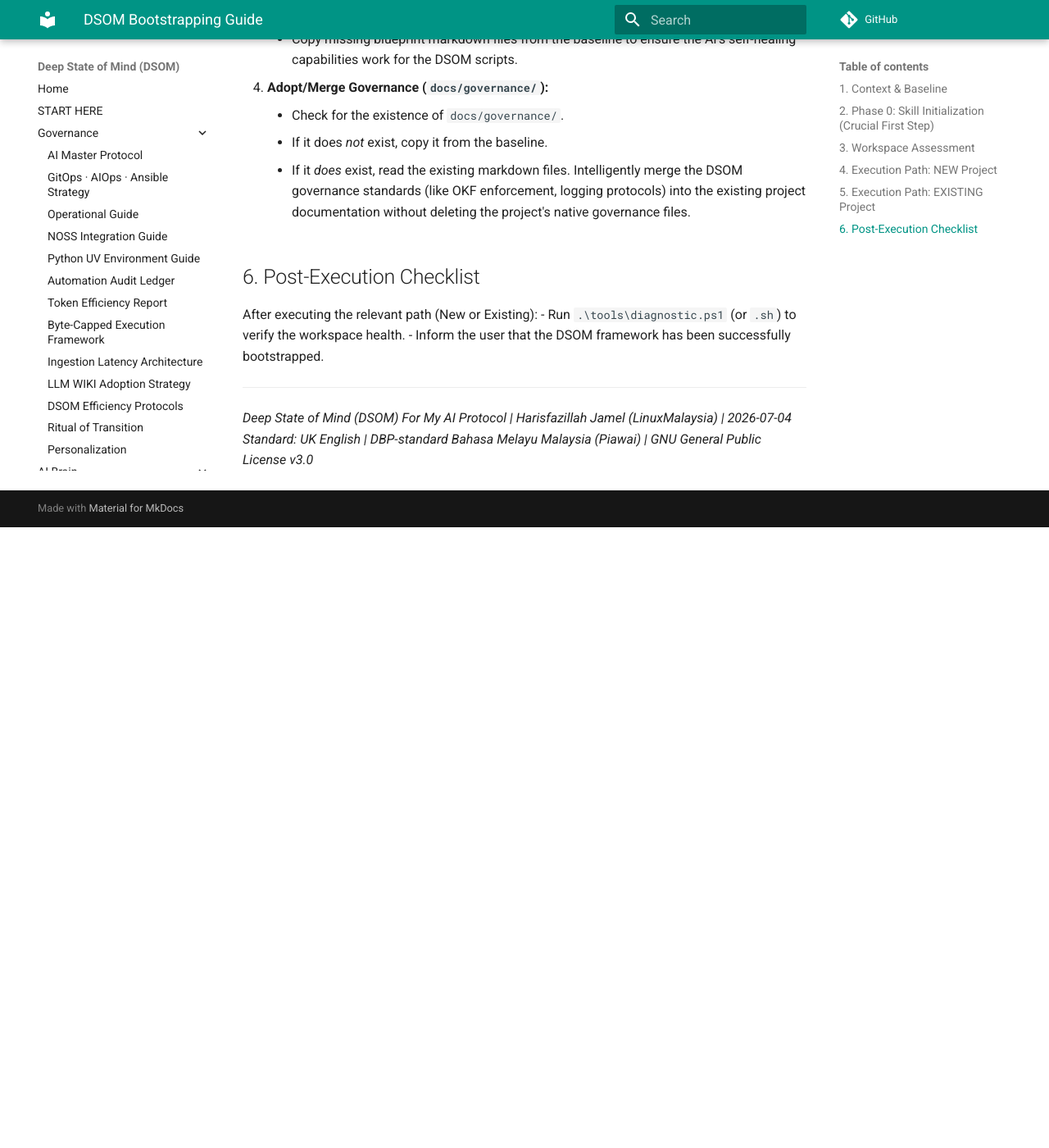
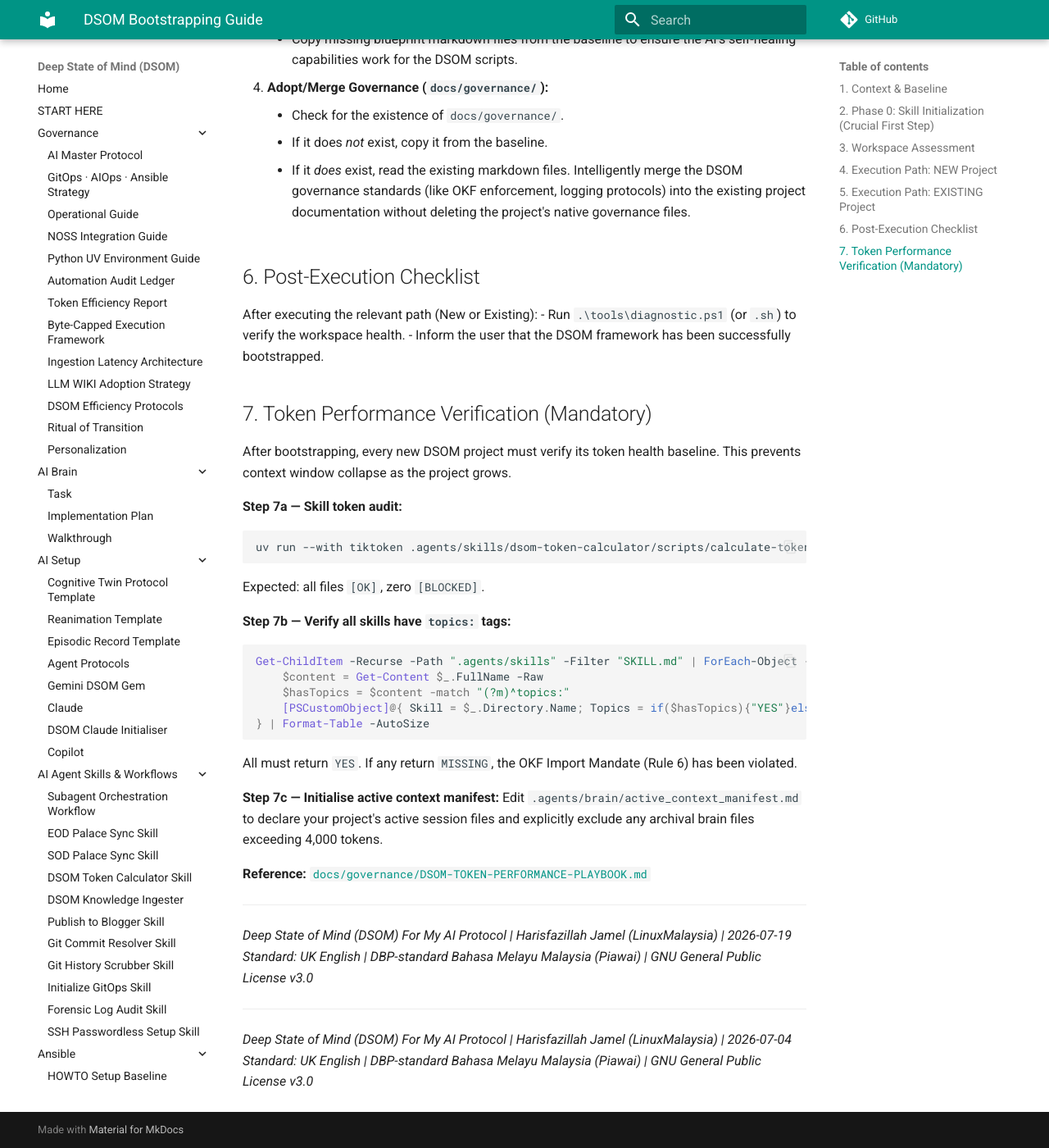
Before and after one commit to linuxmalaysia/deep-state-of-mind-for-my-ai, an MkDocs documentation site: the page built from docs/HOWTO-DSOM-BASELINE.md, in a window 1280 px wide and 1400 px high, scrolled down 1810 px. Shown: the whole window at 82% size. Built offline with MkDocs 1.6.1 and Material for MkDocs 9.7.7, drawn with Linux system fonts in a browser that asks for light colours; comment, search, counter and statistics services are not loaded; before the commit the page ends 2453 px from its top, so only the background shows below that.

Commit message:
feat(baseline): inject topics tag and mandatory Step 7 token health verification

````diff
--- a/docs/HOWTO-DSOM-BASELINE.md
+++ b/docs/HOWTO-DSOM-BASELINE.md
@@ -4,6 +4,7 @@
 category: blueprint
 title: "DSOM Bootstrapping Guide"
 description: "Agent-readable instructions for porting the DSOM architecture from the baseline repository to a new or existing workspace."
+topics: [bootstrap, onboarding, baseline, dsom, setup]
 ---
 
 # DSOM Bootstrapping Guide (Agent-Readable)
@@ -62,6 +63,35 @@
 - Run `.\tools\diagnostic.ps1` (or `.sh`) to verify the workspace health.
 - Inform the user that the DSOM framework has been successfully bootstrapped.
 
+## 7. Token Performance Verification (Mandatory)
+
+After bootstrapping, every new DSOM project must verify its token health baseline. This prevents context window collapse as the project grows.
+
+**Step 7a — Skill token audit:**
+```bash
+uv run --with tiktoken .agents/skills/dsom-token-calculator/scripts/calculate-tokens.py .agents/skills/
+```
+Expected: all files `[OK]`, zero `[BLOCKED]`.
+
+**Step 7b — Verify all skills have `topics:` tags:**
+```powershell
+Get-ChildItem -Recurse -Path ".agents/skills" -Filter "SKILL.md" | ForEach-Object {
+    $content = Get-Content $_.FullName -Raw
+    $hasTopics = $content -match "(?m)^topics:"
+    [PSCustomObject]@{ Skill = $_.Directory.Name; Topics = if($hasTopics){"YES"}else{"MISSING"} }
+} | Format-Table -AutoSize
+```
+All must return `YES`. If any return `MISSING`, the OKF Import Mandate (Rule 6) has been violated.
+
+**Step 7c — Initialise active context manifest:**
+Edit `.agents/brain/active_context_manifest.md` to declare your project's active session files and explicitly exclude any archival brain files exceeding 4,000 tokens.
+
+**Reference:** [`docs/governance/DSOM-TOKEN-PERFORMANCE-PLAYBOOK.md`](governance/DSOM-TOKEN-PERFORMANCE-PLAYBOOK.md)
+
+---
+*Deep State of Mind (DSOM) For My AI Protocol | Harisfazillah Jamel (LinuxMalaysia) | 2026-07-19*
+*Standard: UK English | DBP-standard Bahasa Melayu Malaysia (Piawai) | GNU General Public License v3.0*
+
 
 ---
 *Deep State of Mind (DSOM) For My AI Protocol | Harisfazillah Jamel (LinuxMalaysia) | 2026-07-04*
````
